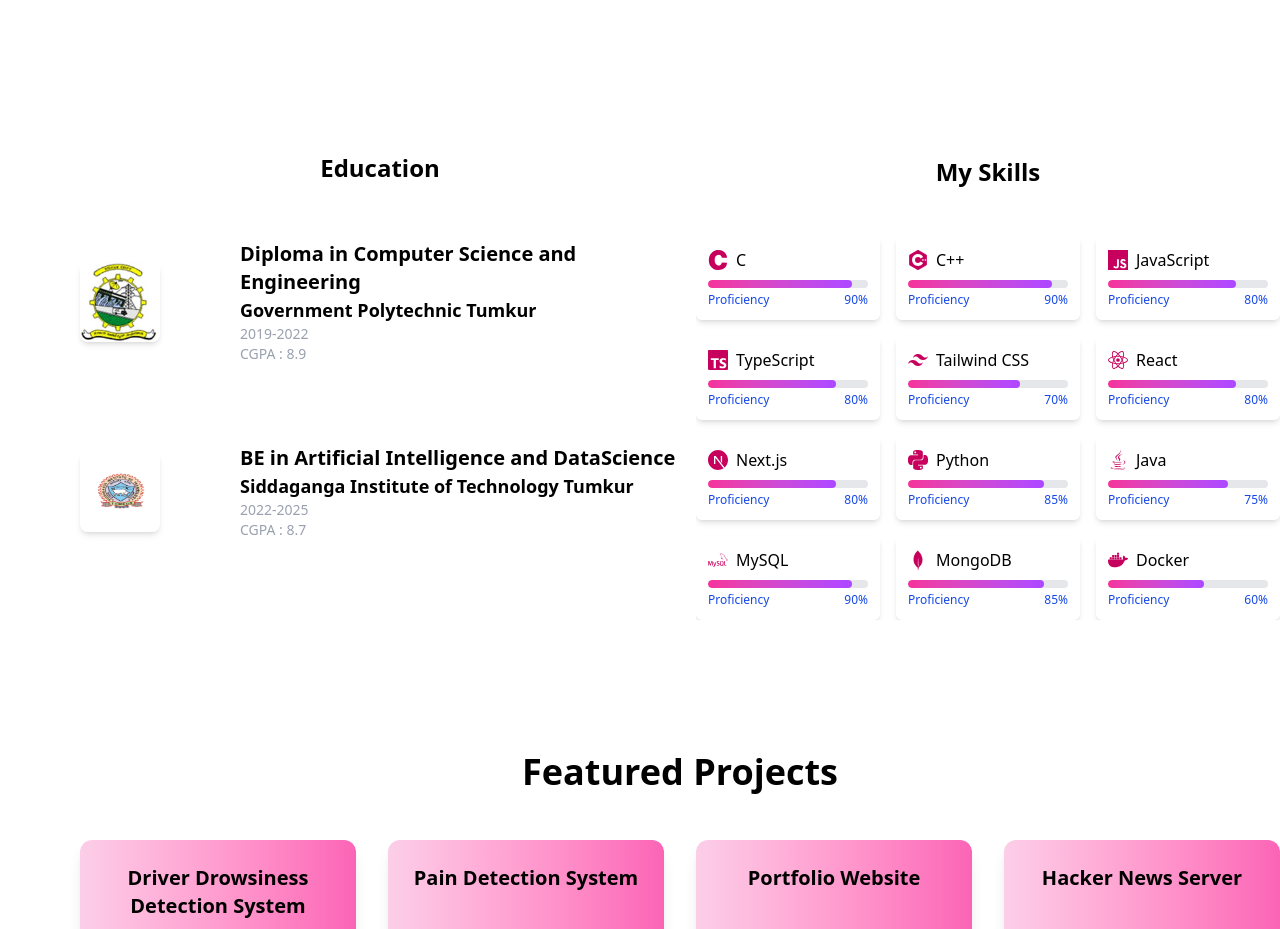
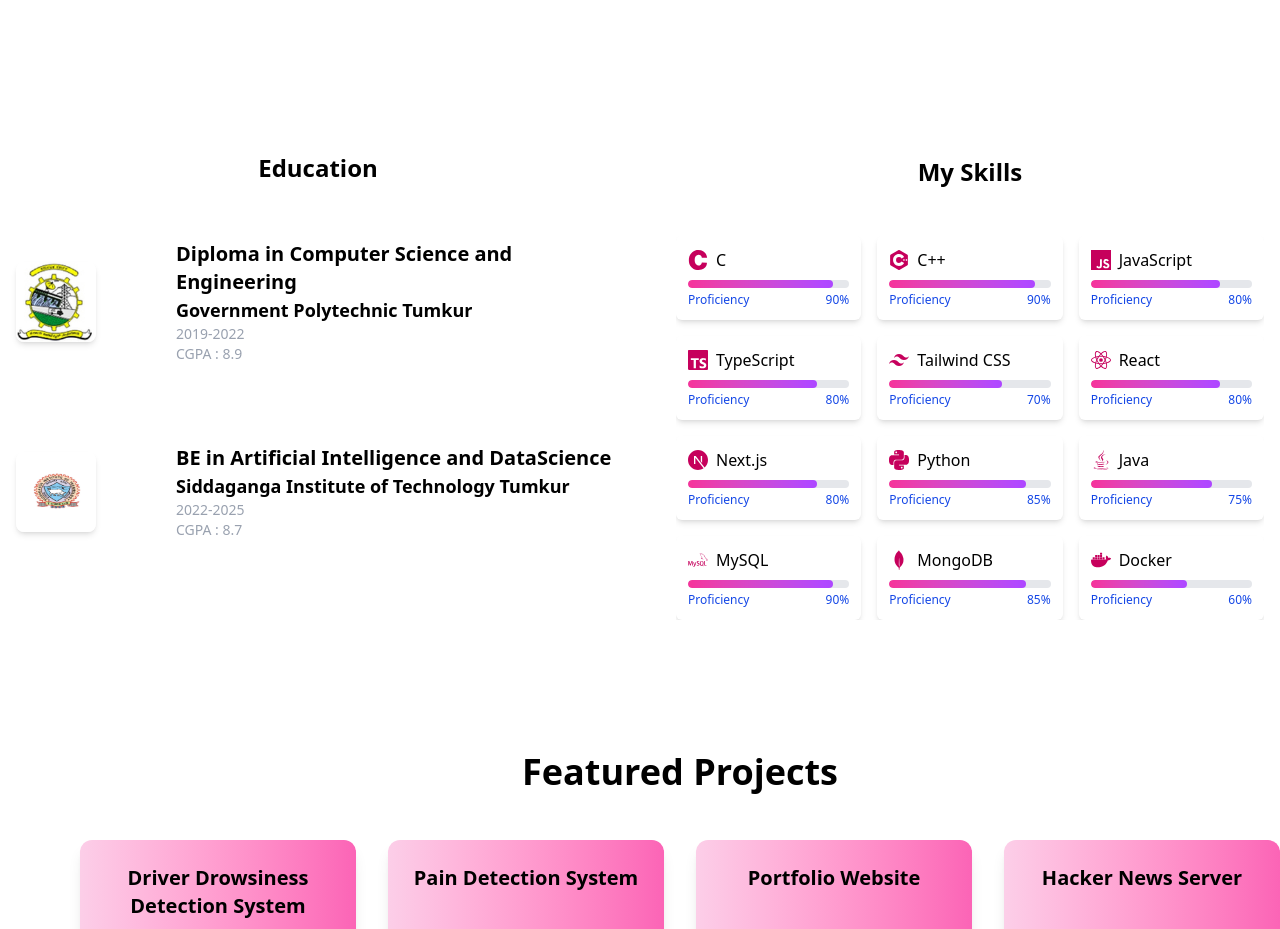
Before and after one commit to divyaranidhkls/profile, a Next.js app: page / in a window 1280 px wide. Shown: the part 1183-2112 px from the top of the page. Built offline with nearby package versions, Linux system fonts and the light colour scheme.

Commit message:
Fix typo in Experience component name and improve layout structure for consistency

```diff
--- a/app/Blocks/Experience/experience.tsx
+++ b/app/Blocks/Experience/experience.tsx
@@ -1,25 +1,20 @@
-import React from 'react'
+import React from 'react';
 import Skills from './skillls';
 import Education from './Education';
 
- const  Experiance = () => {
+const Experience = () => {
   return (
-    <div className="container max-auto">
-    <div className="flex flex-row justify-between mt-20 ml-20">
-    <div className='w-1/2'><Education/></div>
+    <div className="container mx-auto px-4">
+      <div className="flex flex-col md:flex-row justify-between mt-20 gap-10">
+        <div className="w-full md:w-1/2">
+          <Education />
+        </div>
+        <div className="w-full md:w-1/2">
+          <Skills />
+        </div>
+      </div>
+    </div>
+  );
+};
 
-      <div className='w-1/2'><Skills/></div>
-
-    </div>
-
-
-
-
-
-
-</div>
-  )
-}
-
-
-export default Experiance;
+export default Experience;
```
